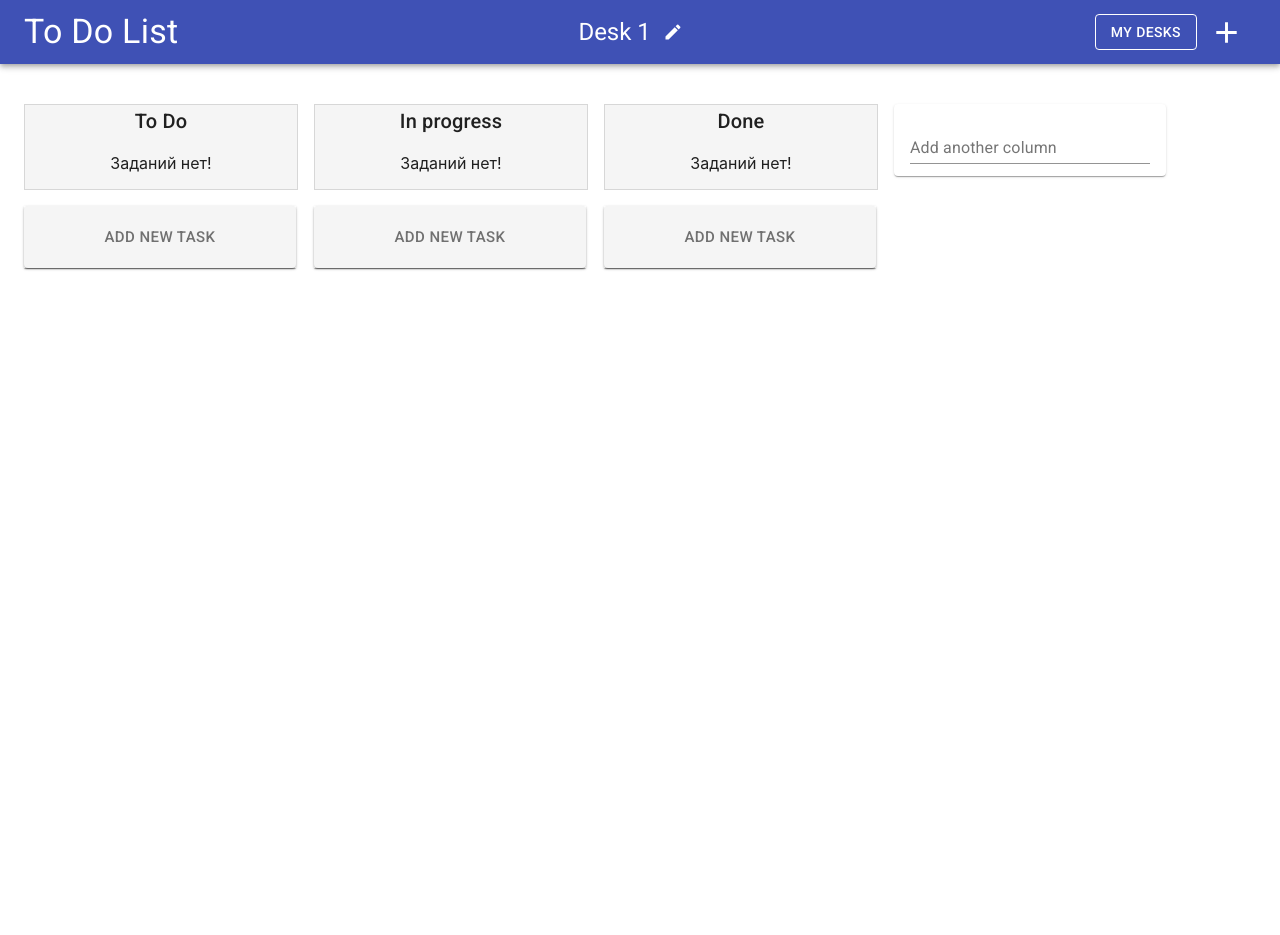
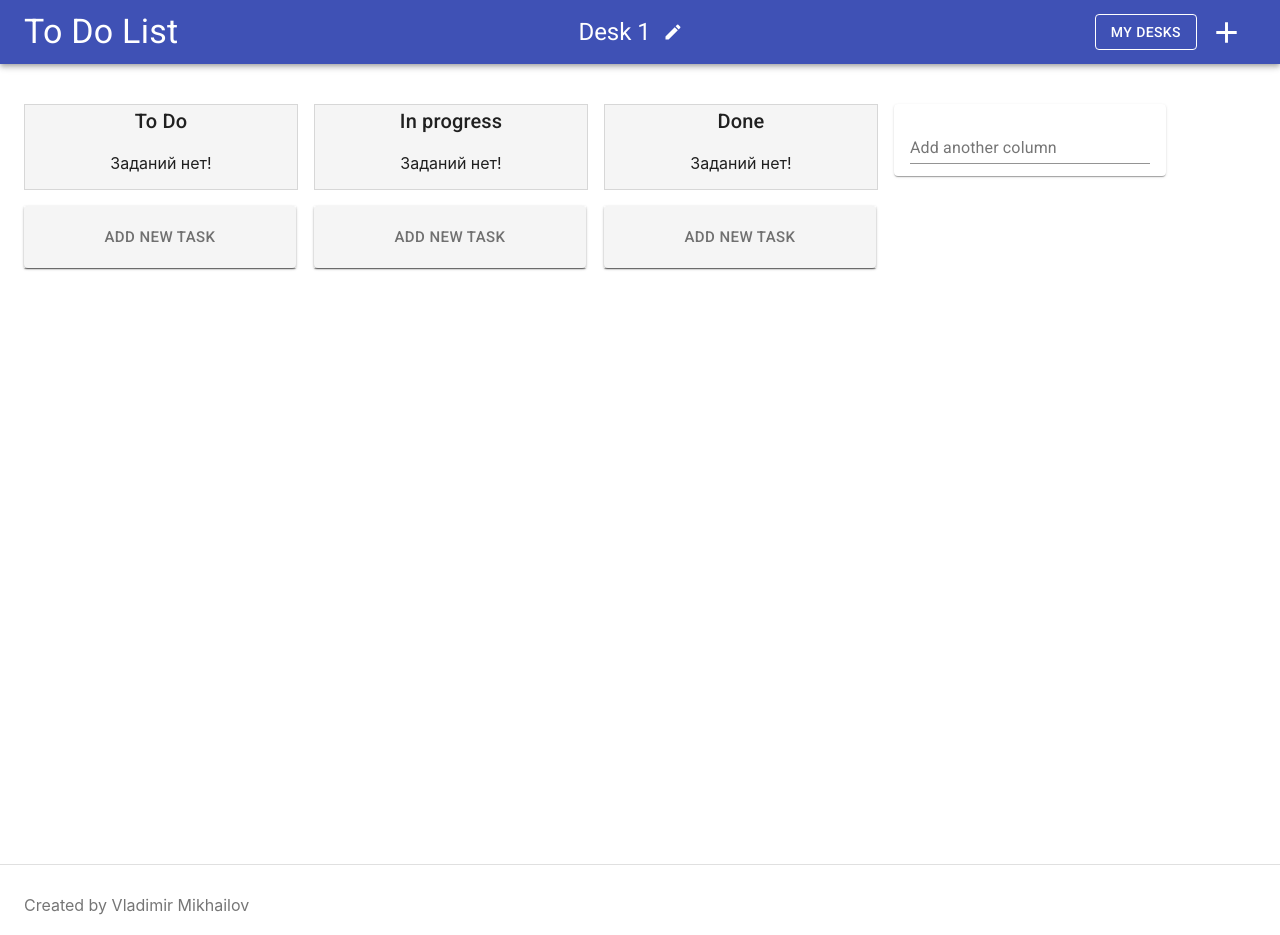
Before and after one commit to v-mikhailov/ToDo, a React (Create React App) app: page /desk/1 in a window 1280 px wide. Before the commit the page ends 864 px from the top, so only its background shows below. Built offline with nearby package versions, Linux system fonts and the light colour scheme.

Commit message:
add Footer and new DeskListPopup styles

```diff
--- a/src/Componets/Desk.tsx
+++ b/src/Componets/Desk.tsx
@@ -1,6 +1,7 @@
 import React from 'react';
 import Header from './Header';
 import DeskContainer from './DeskContainer';
+import Footer from './Footer';
 
 interface DeskProps {
   deskId?: number,
@@ -15,6 +16,7 @@ const Desk : React.FC<DeskProps> = ({ deskId = 1, deskName = 'Desk 1' }) => {
         deskId={deskId}
       />
       <DeskContainer deskId={deskId} />
+      <Footer />
     </React.Fragment>
   )
 }
--- a/src/Componets/DesksListPopup.tsx
+++ b/src/Componets/DesksListPopup.tsx
@@ -1,6 +1,6 @@
 import React from 'react';
 import { useSelector } from 'react-redux';
-import { Dialog, DialogContent, DialogTitle, Divider, List, ListItem, makeStyles } from '@material-ui/core';
+import { Dialog, DialogContent, DialogTitle, Divider, List, ListItem, makeStyles, Theme } from '@material-ui/core';
 import { Link } from 'react-router-dom';
 import { DeskInterface } from '../Interfaces/interfaces';
 import { RootState } from '../Redux/rootReducer';
@@ -11,13 +11,32 @@ interface DesksListPopupProps {
   onClose: () => void,
 }
 
-const useStyles = makeStyles((theme) => ({
+const useStyles = makeStyles((theme: Theme) => ({
   root: {
     width: '200px',
     backgroundColor: theme.palette.background.paper,
   },
   dialogContent: {
-    padding: 0
+    padding: 0,
+    overflow: 'hidden',
+  },
+  list: {
+    paddingLeft: 0,
+    paddingRight: 0,
+    paddingTop: theme.spacing(2),
+    paddingBottom: theme.spacing(2),
+  },
+  infolistItem: {
+   textAlign: 'center'
+  },
+  listItem: {
+    paddingLeft: theme.spacing(3),
+    paddingRight: theme.spacing(3),
+  },
+
+  link: {
+    textDecoration: 'none',
+    color: theme.palette.text.primary
   }
 }));
 
@@ -40,13 +59,26 @@ const DesksListPopup: React.FC<DesksListPopupProps> = ({open, deskId, onClose})
       <Divider />
       <DialogContent className={styles.dialogContent}>
         <div className={styles.root}>
-          <List>
+          <List className={styles.list}>
+            {
+              desks.length <= 1 && (
+                <ListItem classes={{
+                  root: styles.infolistItem,
+                  gutters: styles.listItem,
+                }}
+                >
+                  There are no other boards
+                </ListItem>
+              )
+            }
             {
               desks.map((desk: DeskInterface) => {
                 if (desk.id !== deskId) {
                   return (
-                    <ListItem button key={desk.id}>
-                      <Link to={`/desk/${desk.id}`}>{desk.title}</Link>
+                    <ListItem button key={desk.id} className={styles.listItem}>
+                      <Link to={`/desk/${desk.id}`} className={styles.link}>
+                        {desk.title}
+                      </Link>
                     </ListItem>
                   )
                 }
--- /dev/null
+++ b/src/Componets/Footer.tsx
@@ -0,0 +1,27 @@
+import React from 'react';
+import { Container, Divider, makeStyles, Theme } from '@material-ui/core';
+
+const useStyles = makeStyles((theme: Theme) => ({
+  footer: {
+    paddingTop: '30px',
+    paddingBottom: '20px'
+  },
+  text: {
+    color: theme.palette.text.secondary
+  }
+}))
+
+const Footer = () => {
+  const styles = useStyles();
+
+  return(
+    <React.Fragment>
+      <Divider/>
+      <Container className={styles.footer}>
+        <span className={styles.text}>Created by Vladimir Mikhailov</span>
+      </Container>
+    </React.Fragment>
+  )
+}
+
+export default Footer;
```
